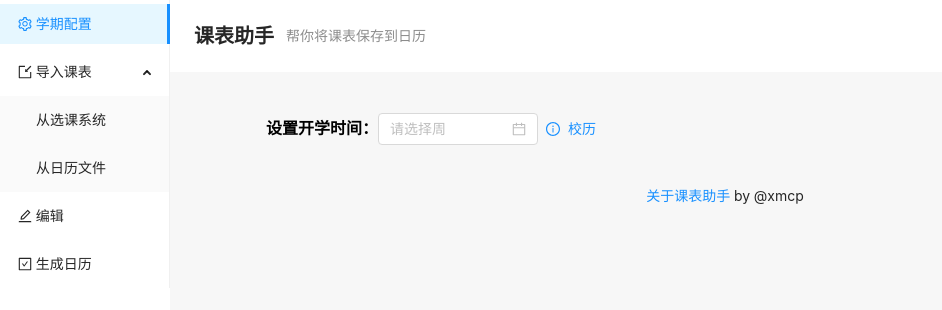
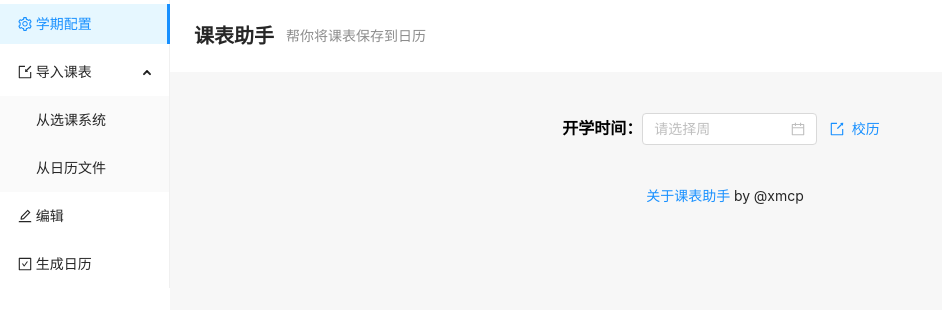
Before and after one commit to xmcp/pku-syllabus, a React (Create React App) app: page / in a window 1280 px wide. Shown: the top 310 px of the page, without its empty margins (0-942 px from the left). Built offline with nearby package versions, Linux system fonts and the light colour scheme.

Commit message:
ux tweak

```diff
--- a/src/edit/Edit.js
+++ b/src/edit/Edit.js
@@ -211,7 +211,7 @@ export class Edit extends Component {
                                                     do_delete={this.delete_course_meta(idx)}
                                                 />
                                             }
-                                            placement="topLeft"
+                                            placement="bottomLeft"
                                     >
                                         <Button size="small">
                                             <FormOutlined />
--- a/src/export/ExportIcs.js
+++ b/src/export/ExportIcs.js
@@ -152,7 +152,7 @@ export class ExportIcs extends Component {
                         type="info" showIcon
                         message={"第一周开始于 "+semester_key(this.props.semester)}
                         description={<>
-                            如不正确请 <a onClick={()=>this.props.navigate(ROUTES.homepage)}>修改学期配置</a>
+                            如不正确请 <a onClick={()=>this.props.navigate(ROUTES.homepage)}>修改开学时间</a>
                         </>}
                     />
                     <br />
--- a/src/homepage/Homepage.js
+++ b/src/homepage/Homepage.js
@@ -1,5 +1,5 @@
 import React, {Component, PureComponent} from 'react';
-import {InfoCircleOutlined, CalendarOutlined, ChromeOutlined, RightCircleOutlined} from '@ant-design/icons';
+import {ExportOutlined, CalendarOutlined, ChromeOutlined, RightCircleOutlined} from '@ant-design/icons';
 import {PageHeader, Row, Col, Card, Button, Alert, Affix, DatePicker} from 'antd';
 import {ROUTES} from '../routes';
 import moment from 'moment';
@@ -35,10 +35,10 @@ export class Homepage extends Component {
                         />
                     }
                     <br />
-                    <p>
-                        <b>设置开学时间：</b>
+                    <p style={{textAlign: 'center'}}>
+                        <b>开学时间：</b>
                         <DatePicker
-                            style={{width: '160px'}}
+                            style={{width: '175px'}}
                             picker="week"
                             value={this.to_moment(this.props.semester)}
                             format={'YYYY-MM-DD'}
@@ -49,13 +49,13 @@ export class Homepage extends Component {
                                     this.props.setCourses(null, monday.toDate());
                                 }
                             }}
-                        />
+                        />{' '}
                         <Button
                             type="link"
                             size="small"
                             onClick={()=>{window.open('https://www.pku.edu.cn/campus.html#p3a')}}
                         >
-                            <InfoCircleOutlined />校历
+                            <ExportOutlined />校历
                         </Button>
                     </p>
                     {this.props.semester!==null && <>
```
